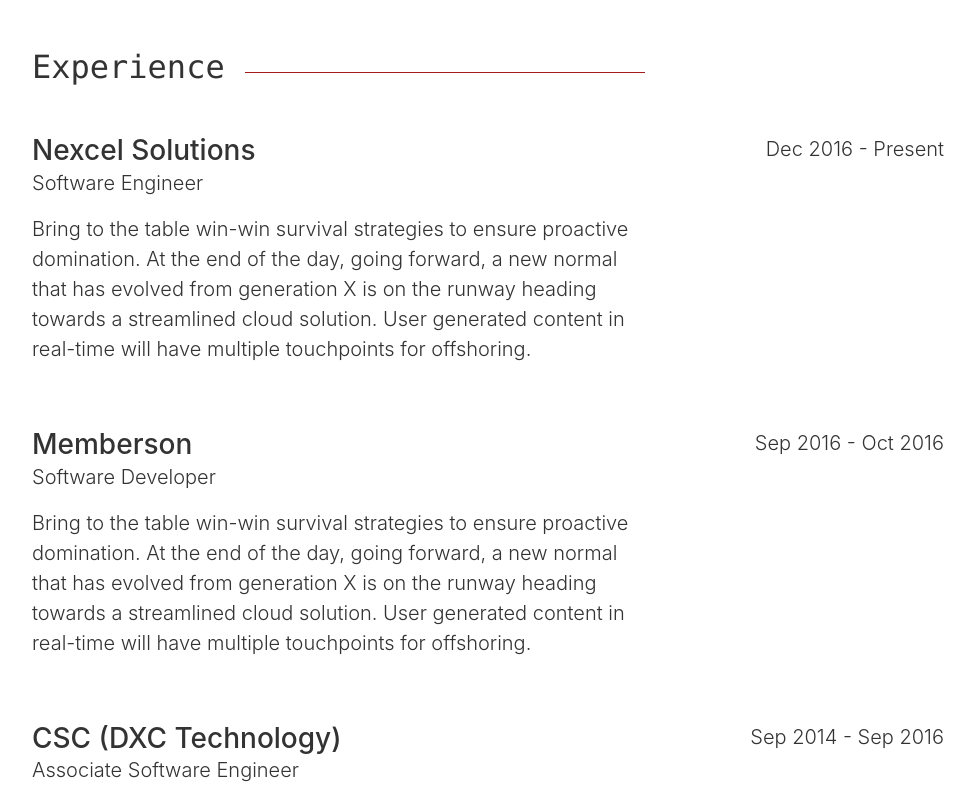
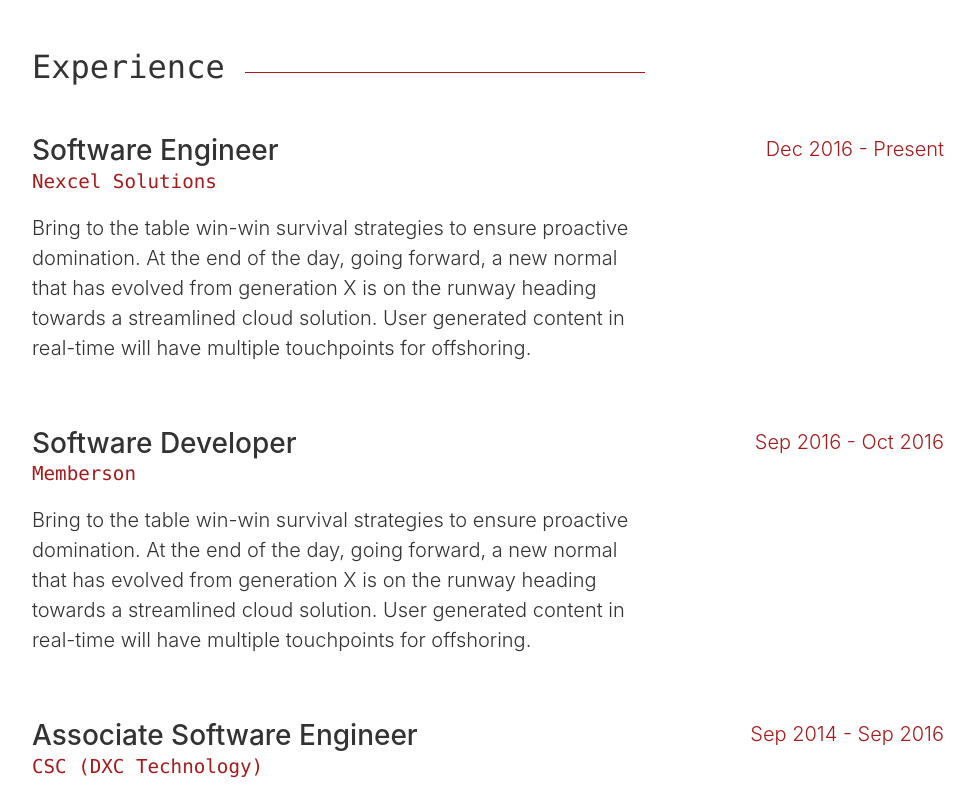
Before and after one commit to phuonganguyen/amplifyapp, a React (Create React App) app: page / in a window 1280 px wide. Shown: the part 1600-2400 px from the top of the page, without its empty margins (288-1262 px from the left). Built offline with nearby package versions, Linux system fonts and the light colour scheme.

Commit message:
experience

```diff
--- a/src/App.scss
+++ b/src/App.scss
@@ -43,8 +43,21 @@
     }
 }
 
-.resume-item .resume-date{
-    min-width: none;
+.resume-item {
+    .subheading{
+        font-family: "SF Mono", "Fira Code", "Fira Mono", "Roboto Mono", "Lucida Console", Monaco, monospace;
+        font-size: 1.2rem;
+        color: #a51a1a;
+
+        a{
+            color: #a51a1a;
+        }
+    }
+
+    .resume-date{
+        min-width: none;
+        color: #a51a1a;
+    }
 }
 
 .contact-section dl{
@@ -65,6 +78,10 @@
         a{
             color: #a51a1a;
             text-decoration: none;
+
+            &:hover{
+                text-decoration: underline;
+            }
 
             i{
                 display: inline-block;
--- a/src/components/experience.js
+++ b/src/components/experience.js
@@ -8,8 +8,10 @@
                     <h2 className="mb-5 title">Experience</h2>
                     <div className="resume-item d-flex flex-column flex-md-row justify-content-between mb-5">
                         <div className="resume-content">
-                            <h3 className="mb-0">Nexcel Solutions</h3>
-                            <div className="subheading mb-3">Software Engineer</div>
+                            <h3 className="mb-0">Software Engineer</h3>
+                            <div className="subheading mb-3">
+                                <a href="https://nexcel.vn" target="_blank">Nexcel Solutions</a>
+                            </div>
                             <p>Bring to the table win-win survival strategies to ensure proactive domination. At the end of the day, going forward, a new normal that has evolved from generation X is on the runway heading towards a streamlined cloud solution. User generated content in real-time will have multiple touchpoints for offshoring.</p>
                         </div>
                         <div className="resume-date text-md-right">
@@ -18,8 +20,10 @@
                     </div>
                     <div className="resume-item d-flex flex-column flex-md-row justify-content-between mb-5">
                         <div className="resume-content">
-                            <h3 className="mb-0">Memberson</h3>
-                            <div className="subheading mb-3">Software Developer</div>
+                            <h3 className="mb-0">Software Developer</h3>
+                            <div className="subheading mb-3">
+                                <a href="https://memberson.com" target="_blank">Memberson</a>
+                            </div>
                             <p>Bring to the table win-win survival strategies to ensure proactive domination. At the end of the day, going forward, a new normal that has evolved from generation X is on the runway heading towards a streamlined cloud solution. User generated content in real-time will have multiple touchpoints for offshoring.</p>
                         </div>
                         <div className="resume-date text-md-right">
@@ -28,8 +32,10 @@
                     </div>
                     <div className="resume-item d-flex flex-column flex-md-row justify-content-between mb-5">
                         <div className="resume-content">
-                            <h3 className="mb-0">CSC (DXC Technology)</h3>
-                            <div className="subheading mb-3">Associate Software Engineer</div>
+                            <h3 className="mb-0">Associate Software Engineer</h3>
+                            <div className="subheading mb-3">
+                                <a href="https://www.dxc.technology/vn_en" target="_blank">CSC (DXC Technology)</a>
+                            </div>
                             <p>Bring to the table win-win survival strategies to ensure proactive domination. At the end of the day, going forward, a new normal that has evolved from generation X is on the runway heading towards a streamlined cloud solution. User generated content in real-time will have multiple touchpoints for offshoring.</p>
                         </div>
                         <div className="resume-date text-md-right">
@@ -38,8 +44,8 @@
                     </div>
                     <div className="resume-item d-flex flex-column flex-md-row justify-content-between mb-5">
                         <div className="resume-content">
-                            <h3 className="mb-0">HLV Solutions</h3>
-                            <div className="subheading mb-3">Intern</div>
+                            <h3 className="mb-0">Intern</h3>
+                            <div className="subheading mb-3">HLV Solutions</div>
                             <p>Bring to the table win-win survival strategies to ensure proactive domination. At the end of the day, going forward, a new normal that has evolved from generation X is on the runway heading towards a streamlined cloud solution. User generated content in real-time will have multiple touchpoints for offshoring.</p>
                         </div>
                         <div className="resume-date text-md-right">
```
